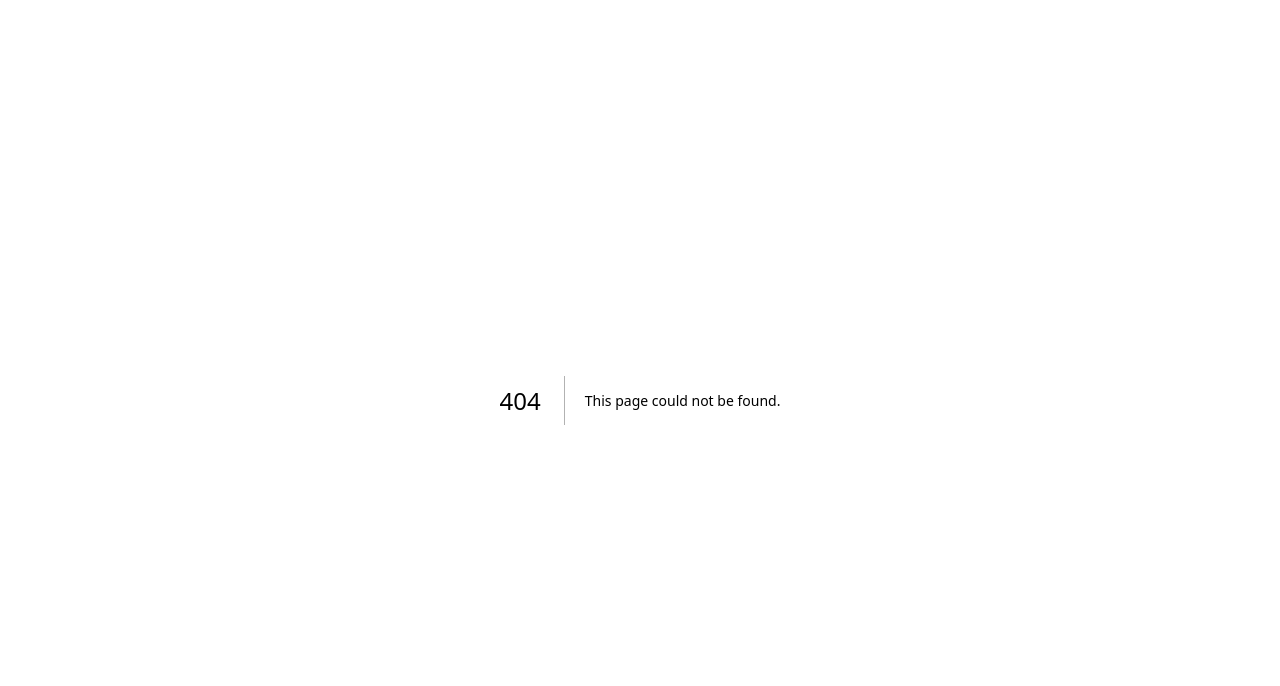
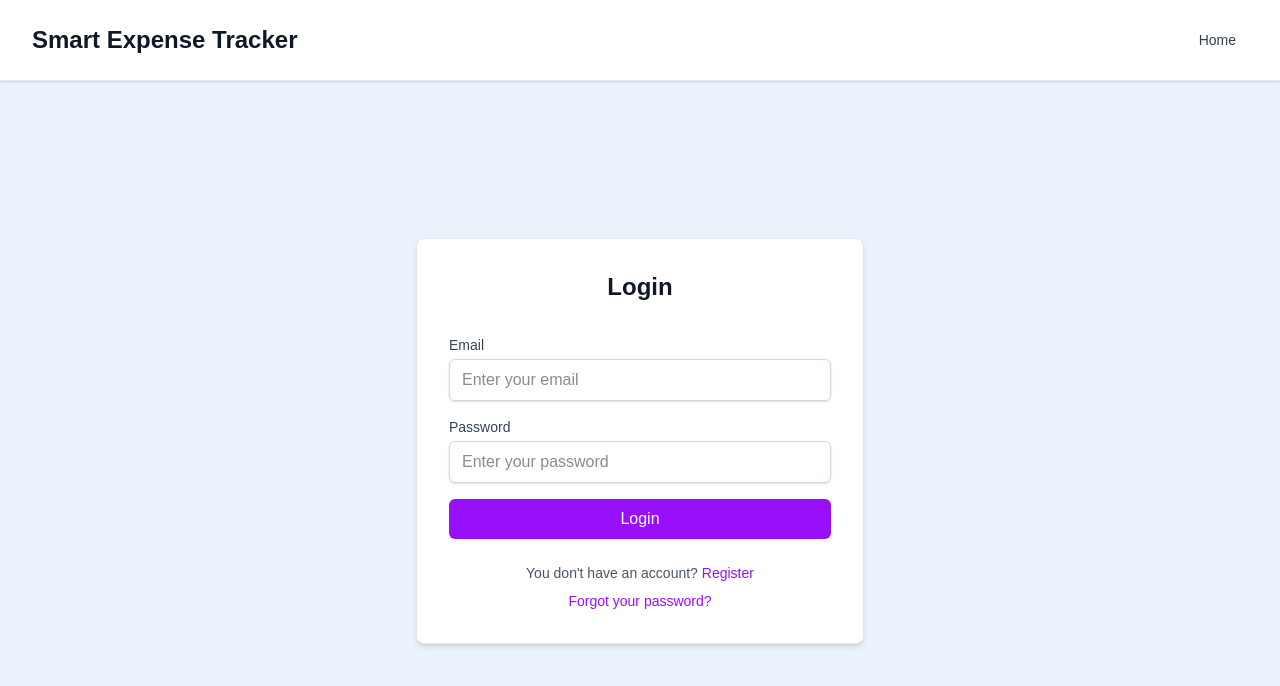
Before and after one commit to osid-alkourd/smart-expense-frontend, a Next.js app: page /login in a window 1280 px wide. Before the commit this address had no page. Shown: the top 686 px of the page. Built offline with nearby package versions, Linux system fonts and the light colour scheme.

Commit message:
add login page

```diff
--- /dev/null
+++ b/app/login/page.tsx
@@ -0,0 +1,123 @@
+"use client";
+
+import Link from "next/link";
+import { useState } from "react";
+
+export default function LoginPage() {
+  const [formData, setFormData] = useState({
+    email: "",
+    password: ""
+  });
+
+  const handleInputChange = (e: React.ChangeEvent<HTMLInputElement>) => {
+    const { name, value } = e.target;
+    setFormData(prev => ({
+      ...prev,
+      [name]: value
+    }));
+  };
+
+  const handleSubmit = (e: React.FormEvent) => {
+    e.preventDefault();
+    // Handle form submission here
+    console.log("Login form submitted:", formData);
+  };
+
+  return (
+    <div className="min-h-screen" style={{ backgroundColor: '#EAF3FB' }}>
+      {/* Header */}
+      <header className="bg-white shadow-sm border-b border-gray-200">
+        <div className="max-w-7xl mx-auto px-4 sm:px-6 lg:px-8">
+          <div className="flex justify-between items-center h-20">
+            <Link href="/" className="text-2xl font-bold text-gray-900 hover:text-blue-600 transition-colors">
+              Smart Expense Tracker
+            </Link>
+            <Link
+              href="/"
+              className="text-gray-700 hover:text-blue-600 px-3 py-2 text-sm font-medium transition-colors"
+            >
+              Home
+            </Link>
+          </div>
+        </div>
+      </header>
+
+      {/* Main Content */}
+      <main className="flex items-center justify-center min-h-[calc(100vh-5rem)] py-12 px-4 sm:px-6 lg:px-8">
+        <div className="max-w-md w-full">
+          {/* Form Card */}
+          <div className="bg-white rounded-lg shadow-md border border-gray-200 p-8">
+            <h1 className="text-2xl font-bold text-center text-gray-900 mb-8">
+              Login
+            </h1>
+
+            <form onSubmit={handleSubmit} className="space-y-4">
+              {/* Email Field */}
+              <div>
+                <label htmlFor="email" className="block text-sm font-medium text-gray-700 mb-1">
+                  Email
+                </label>
+                <input
+                  type="email"
+                  id="email"
+                  name="email"
+                  value={formData.email}
+                  onChange={handleInputChange}
+                  required
+                  className="w-full px-3 py-2 border border-gray-300 rounded-md shadow-sm focus:outline-none focus:ring-2 focus:ring-purple-500 focus:border-transparent"
+                  placeholder="Enter your email"
+                />
+              </div>
+
+              {/* Password Field */}
+              <div>
+                <label htmlFor="password" className="block text-sm font-medium text-gray-700 mb-1">
+                  Password
+                </label>
+                <input
+                  type="password"
+                  id="password"
+                  name="password"
+                  value={formData.password}
+                  onChange={handleInputChange}
+                  required
+                  className="w-full px-3 py-2 border border-gray-300 rounded-md shadow-sm focus:outline-none focus:ring-2 focus:ring-purple-500 focus:border-transparent"
+                  placeholder="Enter your password"
+                />
+              </div>
+
+              {/* Login Button */}
+              <button
+                type="submit"
+                className="w-full bg-purple-600 text-white py-2 px-4 rounded-md hover:bg-purple-700 focus:outline-none focus:ring-2 focus:ring-purple-500 focus:ring-offset-2 transition-colors duration-200 font-medium"
+              >
+                Login
+              </button>
+            </form>
+
+            {/* Footer Text */}
+            <div className="text-center text-sm text-gray-600 mt-6 space-y-2">
+              <p>
+                You don't have an account?{" "}
+                <Link
+                  href="/register"
+                  className="text-purple-600 hover:text-purple-700 font-medium transition-colors"
+                >
+                  Register
+                </Link>
+              </p>
+              <p>
+                <Link
+                  href="/forgot-password"
+                  className="text-purple-600 hover:text-purple-700 transition-colors"
+                >
+                  Forgot your password?
+                </Link>
+              </p>
+            </div>
+          </div>
+        </div>
+      </main>
+    </div>
+  );
+}
```
